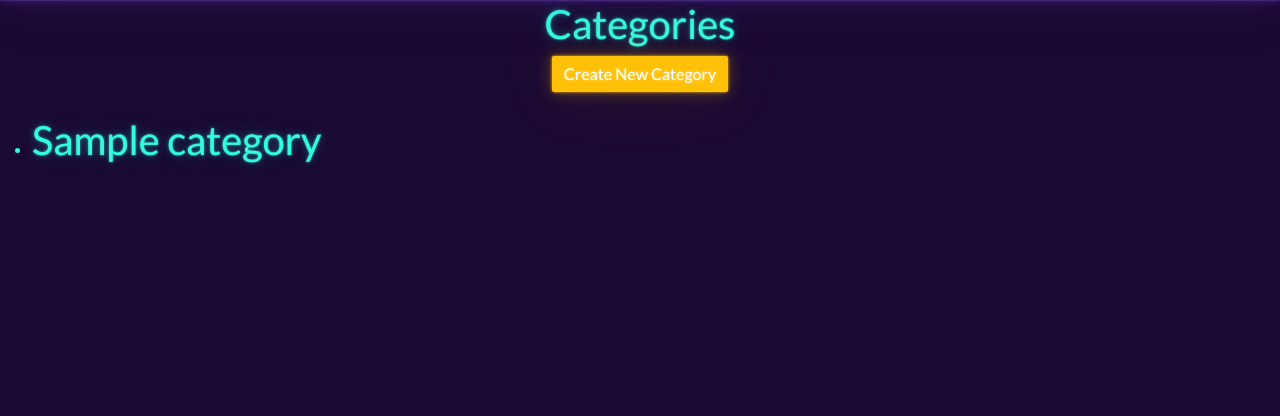
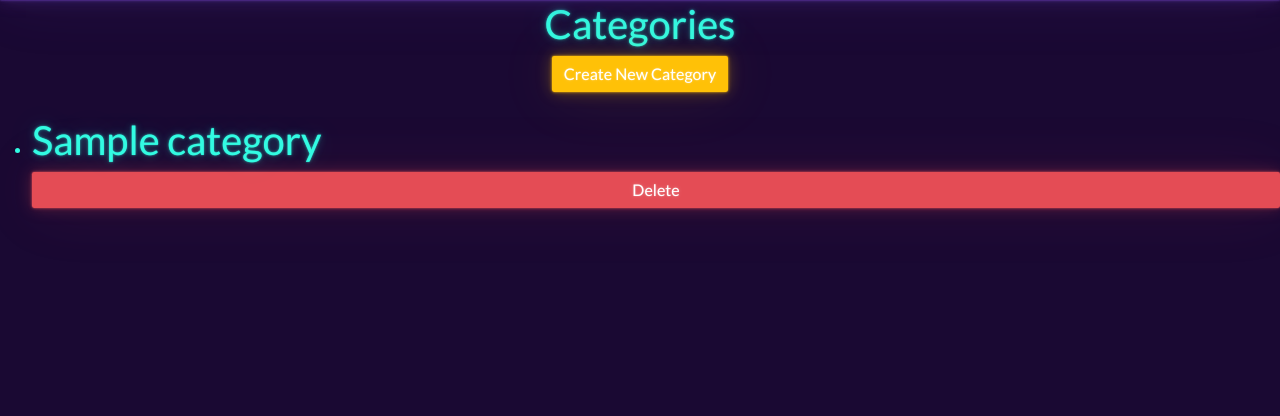
Before and after one commit to vladygk/ProfileCardCreator, a Django app: page /categories/ in a window 1280 px wide. Shown: the part 56-472 px from the top of the page. Run offline with Django 4.2, Linux system fonts and the light colour scheme; tables that the repository leaves empty hold one stand-in row (values such as "Sample post"); some libraries are stand-ins or nearby versions.

Commit message:
Add delete for fields and categories

```diff
--- a/ProfileCardCreator/web/urls.py
+++ b/ProfileCardCreator/web/urls.py
@@ -1,12 +1,11 @@
 from django.urls import path
 
-from ProfileCardCreator.web.views import IndexView, RegisterView, LoginView\
-    , LogoutView, TasksListView, CreateTaskView\
-    , CategoryListView, CategoryCreateView\
-    , FieldOfWorkCreateView, FieldOfWorkListView\
-    , SubtaskCreateView, SubtaskListView\
-    , ItemCreateView, ItemListView, ItemDetailView
-
+from ProfileCardCreator.web.views import IndexView, RegisterView, LoginView \
+    , LogoutView, TasksListView, CreateTaskView \
+    , CategoryListView, CategoryCreateView \
+    , FieldOfWorkCreateView, FieldOfWorkListView \
+    , SubtaskCreateView, SubtaskListView \
+    , ItemCreateView, ItemListView, ItemDetailView, CategoryDeleteView, FieldOfWorkDeleteView
 
 urlpatterns = [
     path("", IndexView.as_view(), name="index"),
@@ -16,8 +15,10 @@ urlpatterns = [
     path("tasks/", TasksListView.as_view(), name="all tasks"),
     path("create-task/", CreateTaskView.as_view(), name="create task"),
     path("categories/", CategoryListView.as_view(), name="all categories"),
+    path("categories/<int:pk>", CategoryDeleteView.as_view(), name="delete category"),
     path("create-category/", CategoryCreateView.as_view(), name="create category"),
     path("fields/", FieldOfWorkListView.as_view(), name="all fields"),
+    path("fields/<int:pk>", FieldOfWorkDeleteView.as_view(), name="delete field"),
     path("create-field/", FieldOfWorkCreateView.as_view(), name="create field"),
     path("subtasks/", SubtaskListView.as_view(), name="all subtasks"),
     path("create-subtask/", SubtaskCreateView.as_view(), name="create subtask"),
--- a/ProfileCardCreator/web/views/__init__.py
+++ b/ProfileCardCreator/web/views/__init__.py
@@ -1,6 +1,6 @@
 from .auth_views import RegisterView, LoginView, LogoutView, IndexView
 from .task import TasksListView, CreateTaskView
-from .category import CategoryListView, CategoryCreateView
-from .fields_of_work import FieldOfWorkListView, FieldOfWorkCreateView
+from .category import CategoryListView, CategoryCreateView, CategoryDeleteView
+from .fields_of_work import FieldOfWorkListView, FieldOfWorkCreateView, FieldOfWorkDeleteView
 from .subtask import SubtaskCreateView, SubtaskListView
 from .item import ItemCreateView, ItemDetailView, ItemListView
--- a/ProfileCardCreator/web/views/category.py
+++ b/ProfileCardCreator/web/views/category.py
@@ -1,4 +1,6 @@
+from django.shortcuts import get_object_or_404, redirect
 from django.urls import reverse_lazy
+from django.views import View
 from django.views.generic.edit import CreateView
 
 from ProfileCardCreator.web.forms import CategoryForm
@@ -18,3 +20,10 @@ class CategoryCreateView(CreateView):
     form_class = CategoryForm
     template_name = 'category/category-create.html'
     success_url = reverse_lazy('all categories')
+
+
+class CategoryDeleteView(View):
+    def get(self, request, pk):
+        category = get_object_or_404(Category, pk=pk)
+        category.delete()
+        return redirect('all categories')
--- a/templates/category/category-list.html
+++ b/templates/category/category-list.html
@@ -7,7 +7,11 @@
   <ul>
   {% if categories %}
     {% for category in categories %}
-      <li><h1>{{ category.Name }}</h1></li>
+      <li>
+          <h1>{{ category.Name }}</h1>
+          <a class="btn btn-danger btn-xxl d-block mx-auto mb-4"  href="{% url 'delete category' pk=category.pk %}">Delete</a>
+
+      </li>
     {% endfor %}
   {% else %}
        <h2>No categories in the system at the moment.</h2>
--- a/templates/field-of-work/field-of-work-list.html
+++ b/templates/field-of-work/field-of-work-list.html
@@ -10,6 +10,7 @@
                 <li>
                     <strong>Field of Work:</strong> {{ field.Name }}<br>
                     <strong>Category:</strong> {{ field.Category.Name }}
+                    <a class="btn btn-danger btn-xxl d-block " href="{% url 'delete field' pk=field.pk %}">Delete</a>
                 </li>
             {% endfor %}
         {% else %}
```
Also changed, not shown: ProfileCardCreator/web/views/fields_of_work.py (+11 -1 lines).
